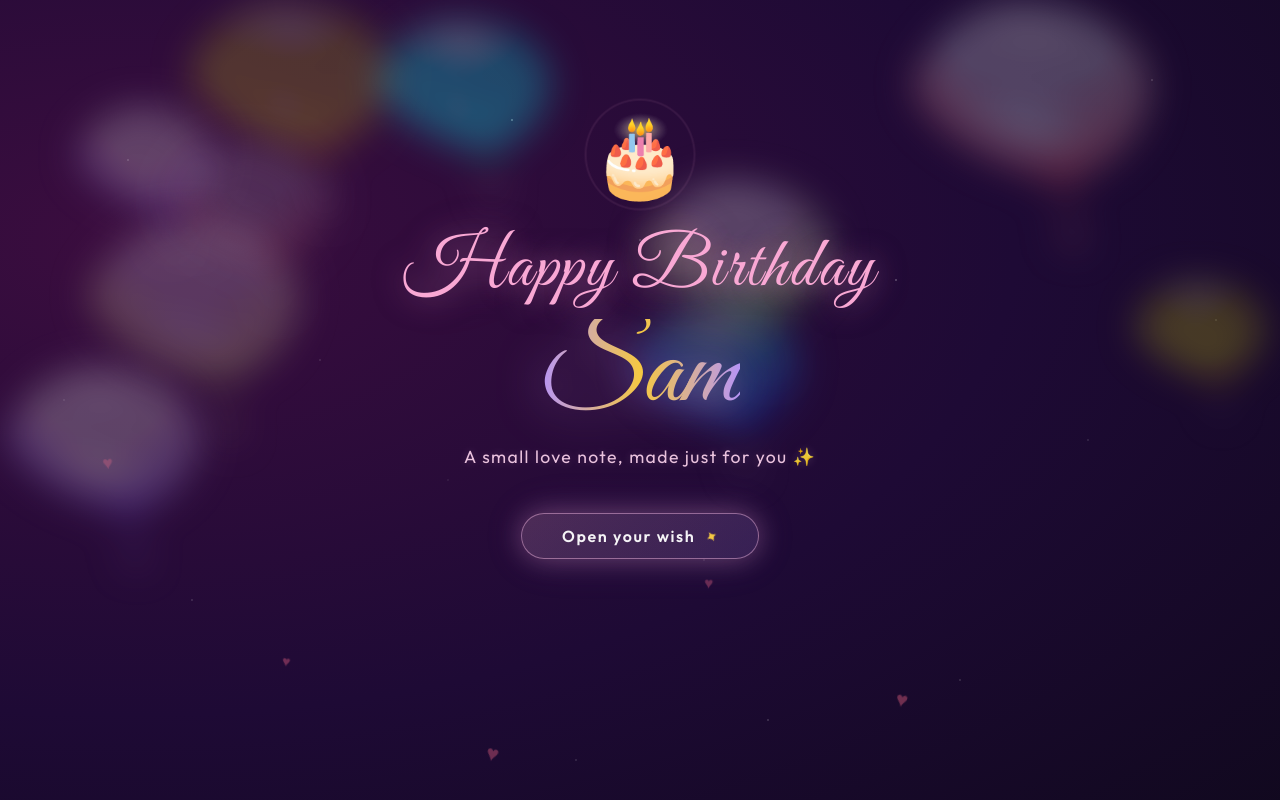
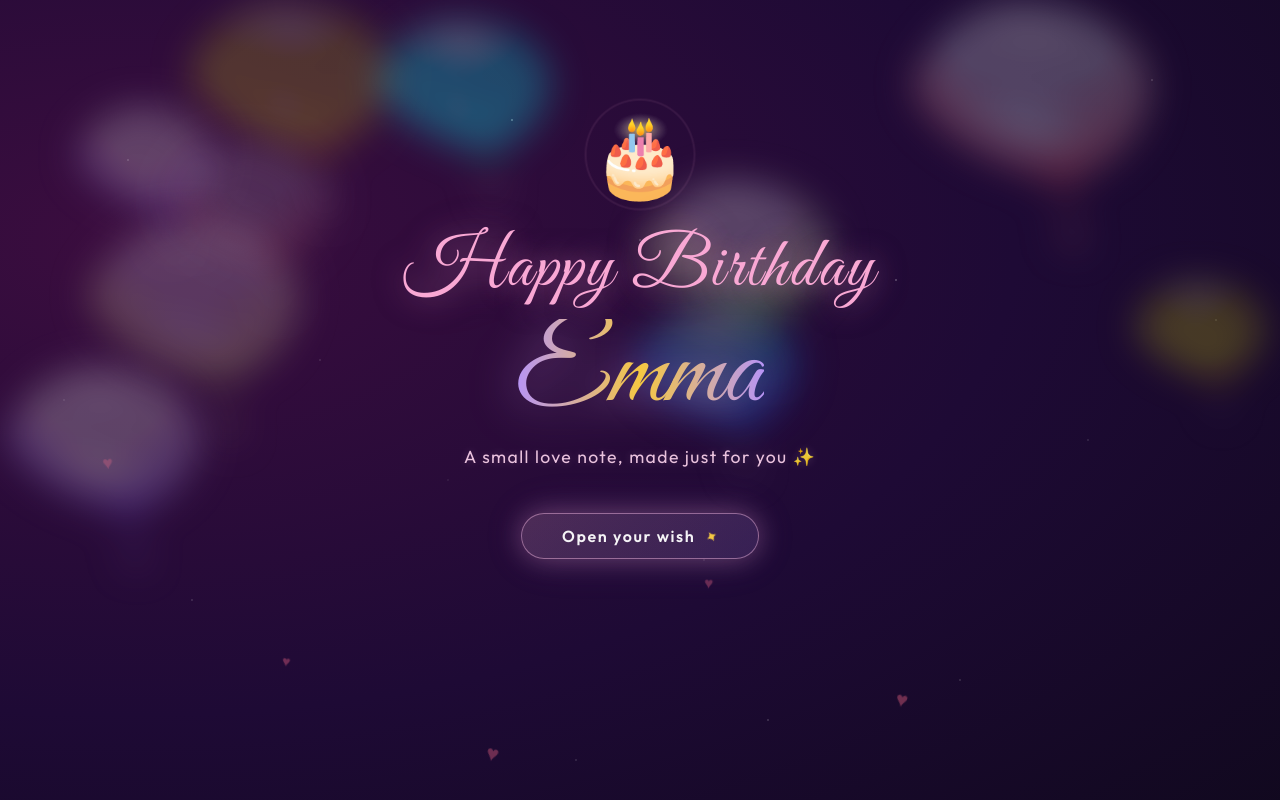
Before and after one commit to SalmanS17/BD, a website: page index.html in a window 1280 px wide. Drawn offline with Linux system fonts and the light colour scheme.

Commit message:
update birthday wishes from Sam to Emma in effect.js and index.html

```diff
--- a/effect.js
+++ b/effect.js
@@ -14,7 +14,7 @@ const STORY = [
   "but straight from my heart",
   "<span class='divider'>✦ ✦ ✦</span>",
 
-  "Happy Birthday, <span class='name'>Sam</span> 🤍",
+  "Happy Birthday, <span class='name'>Emma</span> 🤍",
   "<span class='divider'>✦ ✦ ✦</span>",
 
   "you know...",
@@ -111,7 +111,7 @@ const STORY = [
   "<span class='divider'>✦ ✦ ✦</span>",
 
   "once again...",
-  "Happy Birthday, <span class='name'>Sam</span> 🤍",
+  "Happy Birthday, <span class='name'>Emma</span> 🤍",
   "thank you for being you",
 ];
 
--- a/index.html
+++ b/index.html
@@ -3,10 +3,10 @@
   <head>
     <meta charset="UTF-8" />
     <meta name="viewport" content="width=device-width, initial-scale=1.0" />
-    <title>Happy Birthday, Sam 🎂</title>
+    <title>Happy Birthday, Emma 🎂</title>
     <meta
       name="description"
-      content="A heartfelt birthday wish for Sam — made with love."
+      content="A heartfelt birthday wish for Emma — made with love."
     />
     <link rel="preconnect" href="https://fonts.googleapis.com" />
     <link rel="preconnect" href="https://fonts.gstatic.com" crossorigin />
@@ -141,7 +141,7 @@
         <div class="start-content">
           <div class="start-cake-emoji">🎂</div>
           <h1 class="start-title">Happy Birthday</h1>
-          <div class="start-name">Sam</div>
+          <div class="start-name">Emma</div>
           <p class="start-sub">A small love note, made just for you ✨</p>
           <button class="start-btn" id="start-btn">
             <span>Open your wish</span>
@@ -196,10 +196,10 @@
             </div>
           </div>
 
-          <!-- "Happy Birthday Sam" wish text (hidden until step 7) -->
+          <!-- "Happy Birthday Emma" wish text (hidden until step 7) -->
           <div class="wish-display" id="wish-display">
             <div class="wish-hbd">Happy Birthday</div>
-            <div class="wish-name">Sam 🎉</div>
+            <div class="wish-name">Emma 🎉</div>
           </div>
         </div>
 
@@ -270,7 +270,7 @@
       <div class="scene hidden" id="scene-finale">
         <div class="finale-content">
           <div class="finale-glow-text">Happy Birthday</div>
-          <div class="finale-name">Sam</div>
+          <div class="finale-name">Emma</div>
           <div class="finale-sub">
             🎉 Wishing you a year as lovely as you are 🎉
           </div>
```
Also changed, not shown: WhatsApp Image 2026-06-25 at 3.39.08 PM.jpeg (deleted).
